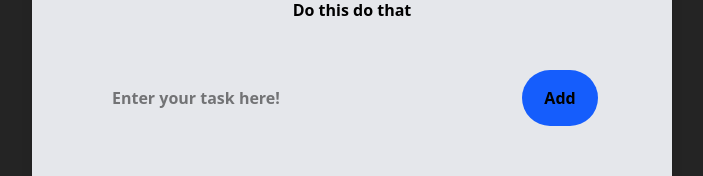
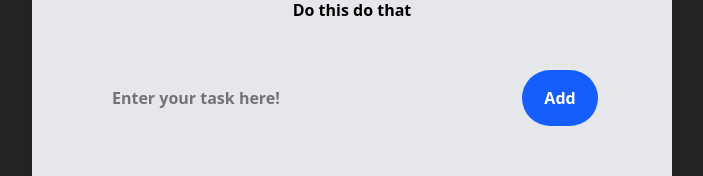
Before and after one commit to rigby200602/do_this_do_that, a React (Vite) app in the folder frontEnd/: page / in a window 1280 px wide. Shown: the part 127-303 px from the top of the page, without its empty margins (288-991 px from the left). Built offline with nearby package versions, Linux system fonts and the light colour scheme.

Commit message:
change text color

```diff
--- a/frontEnd/src/App.jsx
+++ b/frontEnd/src/App.jsx
@@ -9,7 +9,7 @@ function App() {
         <h1 className='text-center py-12'>Do this do that</h1>
         <div className='flex w-[80%] mx-auto'>
           <input type="text" placeholder='Enter your task here!' className='w-[80%] rounded-xl px-2 mx-2'/>
-          <button className='bg-blue-600 p-4 rounded-4xl w-[15%]'>Add</button>
+          <button className='bg-blue-600 p-4 rounded-4xl w-[15%] text-white'>Add</button>
         </div>
       </MainForm>
     </>
```
